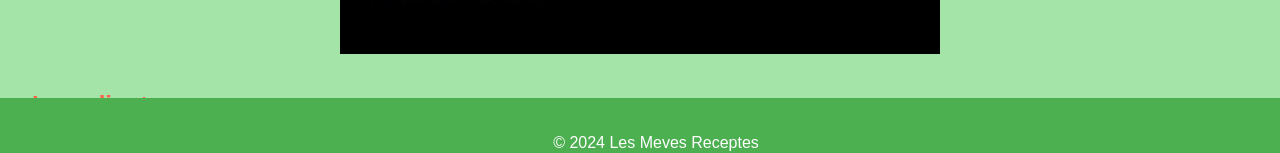
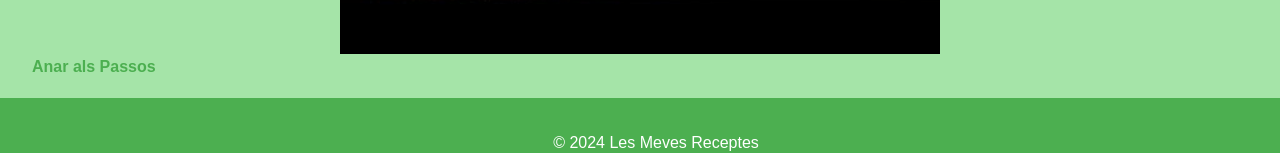
Before and after one commit to EricSigma/Recetas, a plain HTML site: page Formatge.html in a window 1280 px wide. Shown: the part 612-765 px from the top of the page. Drawn offline with Linux system fonts and the light colour scheme.

Commit message:
Formatge.html

```diff
--- a/Formatge.html
+++ b/Formatge.html
@@ -34,7 +34,7 @@
             <p>Un deliciós pastís de formatge que pots preparar fàcilment a casa per a qualsevol ocasió especial!</p>
             <img src="pastis_de_formatge.jpg" alt="Pastís de formatge acabat de fer" style="width: 100%; max-width: 600px; display: block; margin: 0 auto;">
         </section>
-
+        <a href="#passos">Anar als Passos</a>
         <!-- Ingredients -->
         <section class="ingredients" id="ingredients">
             <h2>Ingredients</h2>
```
